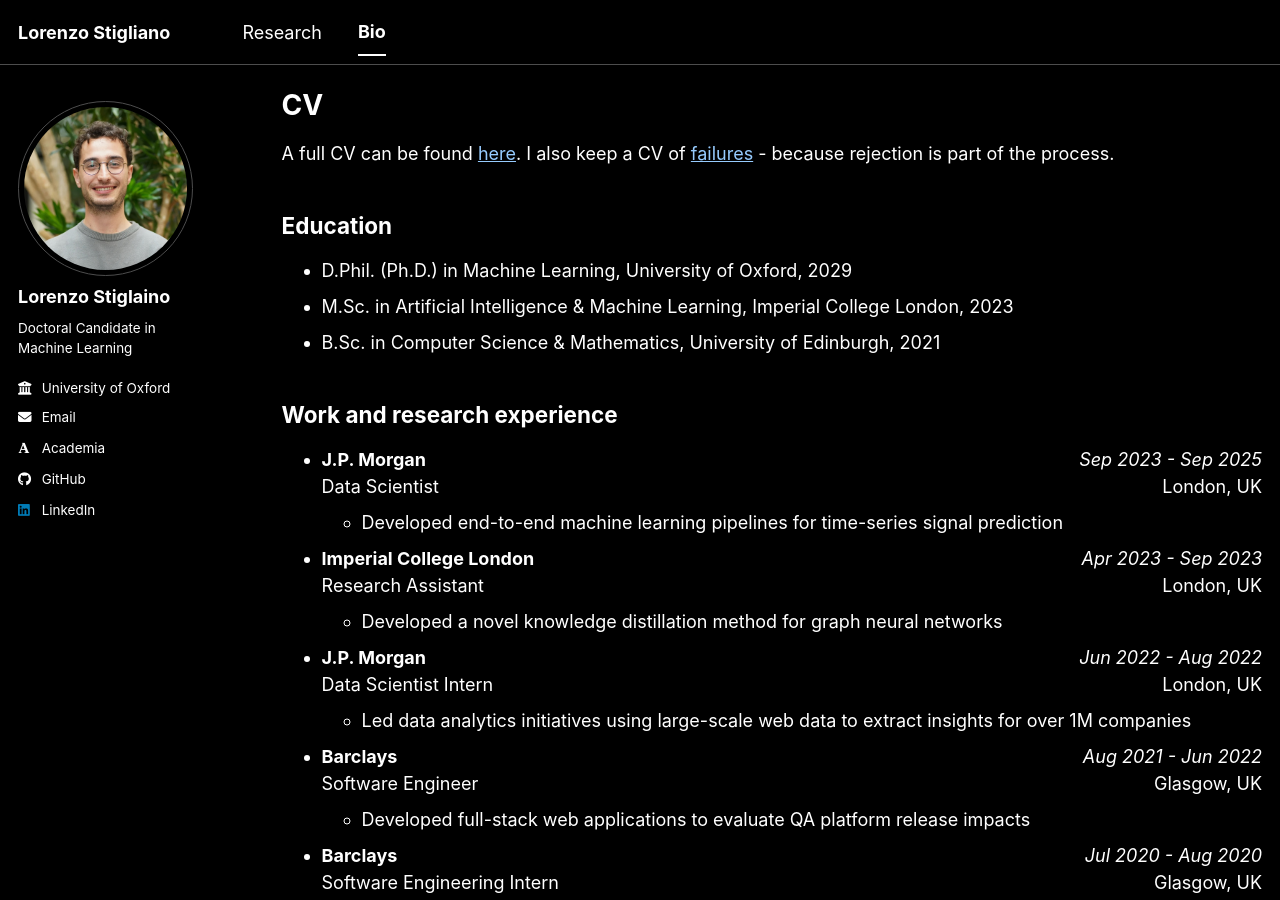
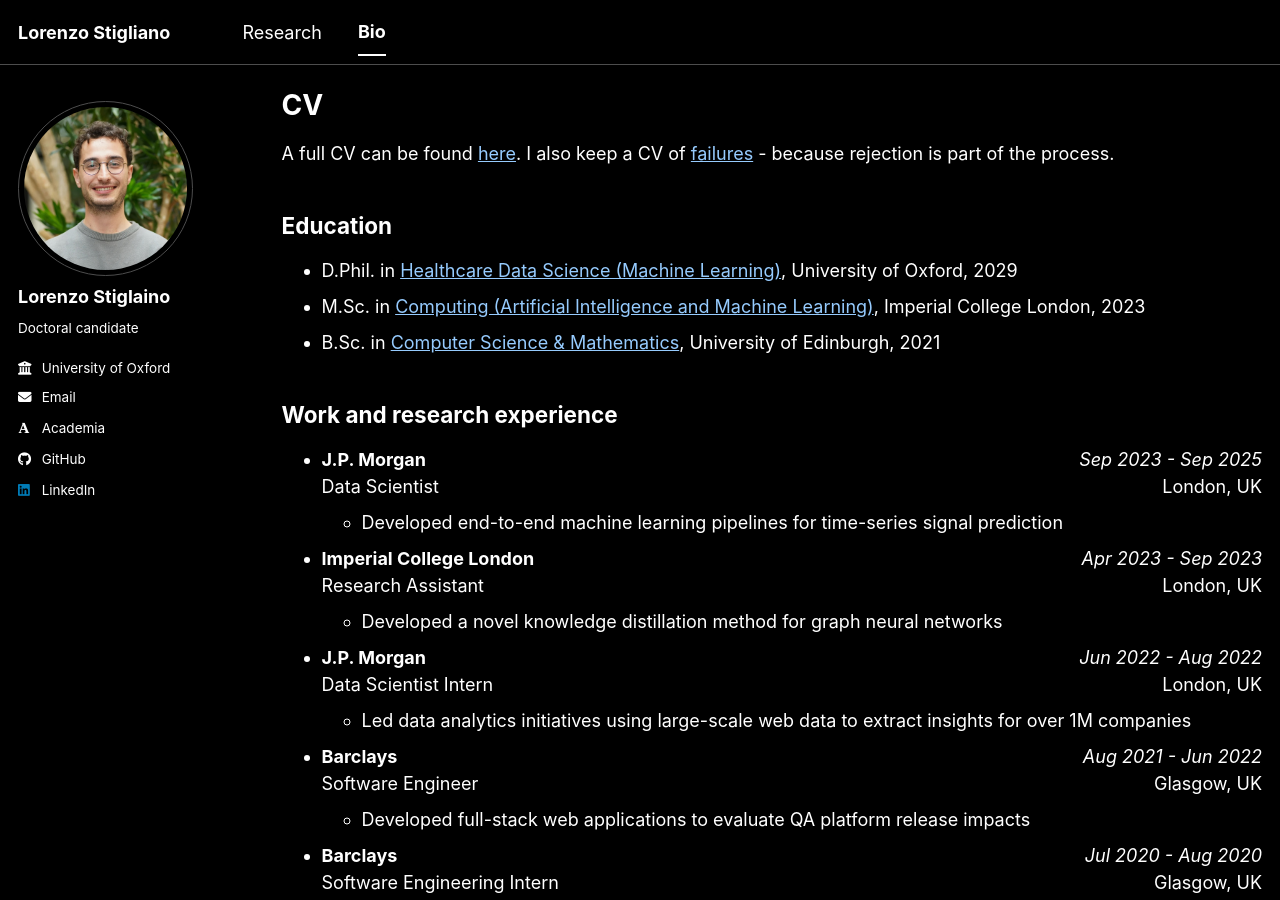
Before and after one commit to LorenzoStigliano/lorenzostigliano.github.io, a Jekyll site: the page built from _pages/cv.md, in a window 1280 px wide and 900 px high, scrolled down 325 px. Built offline with Jekyll 4.4.1, drawn with Linux system fonts in a browser that asks for light colours; some web fonts are replaced; a script bundle is joined from its source files by our own code; library files that are not in the unit come from our copies.

Commit message:
updating for consitency

```diff
--- a/_config.yml
+++ b/_config.yml
@@ -26,7 +26,7 @@
   avatar           : "cdt_picture.png"
   name             : "Lorenzo Stiglaino"
   pronouns         : # example: "she/her"
-  bio              : "Doctoral Candidate in Machine Learning"
+  bio              : "Doctoral candidate"
   location         : #
   employer         : "University of Oxford"
   uri              : # URL
--- a/_pages/cv.md
+++ b/_pages/cv.md
@@ -18,9 +18,9 @@
 I also keep a CV of [failures](https://lorenzostigliano.github.io/files/cv/Lorenzo_CV_Full_Failures.pdf) - because rejection is part of the process.
 
 ## Education
-* D.Phil. (Ph.D.) in Machine Learning, University of Oxford, 2029
-* M.Sc. in Artificial Intelligence & Machine Learning, Imperial College London, 2023
-* B.Sc. in Computer Science & Mathematics, University of Edinburgh, 2021
+* D.Phil. in [Healthcare Data Science (Machine Learning)](https://www.ox.ac.uk/admissions/graduate/courses/healthcare-data-science), University of Oxford, 2029
+* M.Sc. in [Computing (Artificial Intelligence and Machine Learning)](https://www.imperial.ac.uk/study/courses/postgraduate-taught/computing-artificial-intelligence-msc/), Imperial College London, 2023
+* B.Sc. in [Computer Science & Mathematics](https://study.ed.ac.uk/programmes/undergraduate/64-computer-science-and-mathematics), University of Edinburgh, 2021
 
 ## Work and research experience
 
```
Also changed, not shown: _pages/about.md (+1 -1 lines), 1 other file.
